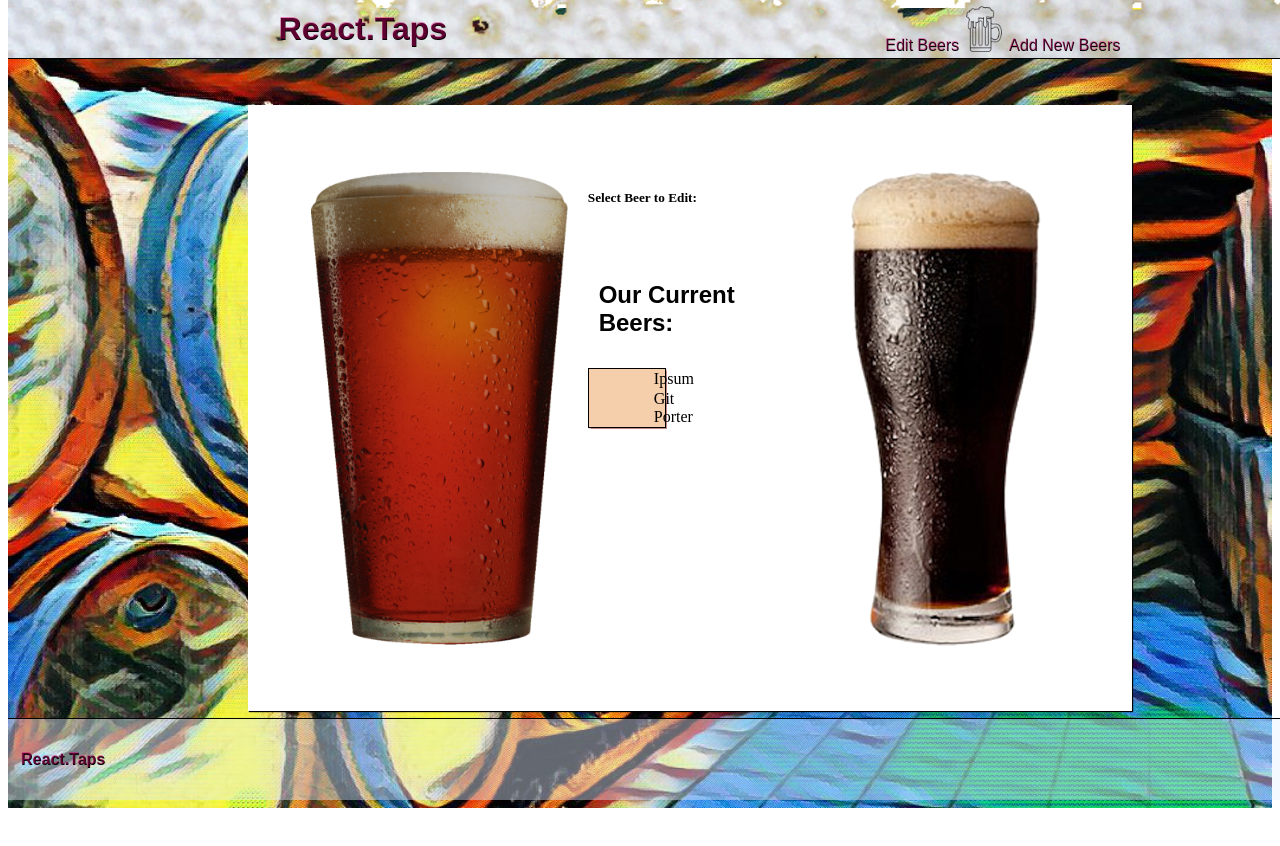
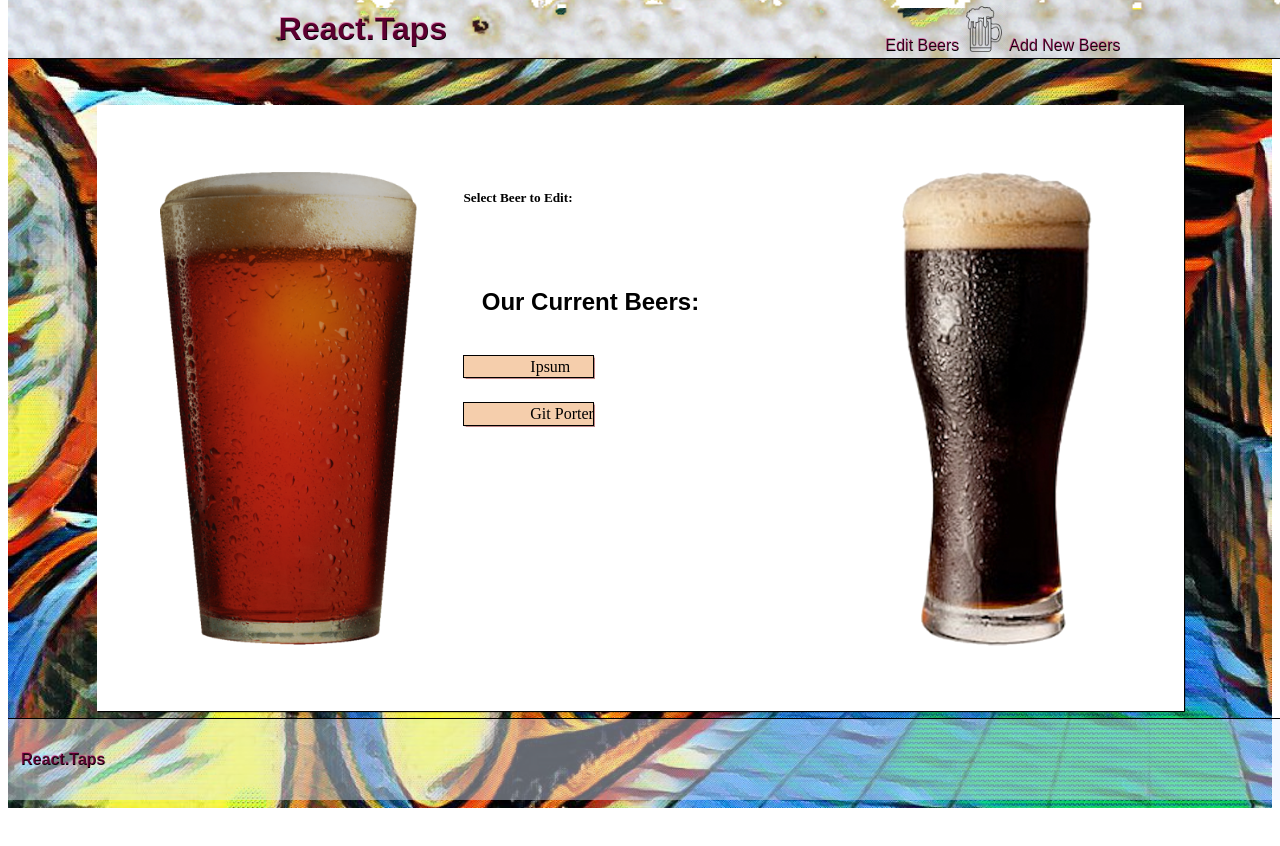
Before and after one commit to k3vnb/react_taproom, a React app: page /#/edit in a window 1280 px wide. Shown: the top 846 px of the page. Built offline with nearby package versions, Linux system fonts and the light colour scheme.

Commit message:
make some style changes, include updated component tree

```diff
--- a/src/components/AddBeer.jsx
+++ b/src/components/AddBeer.jsx
@@ -1,6 +1,4 @@
 import React from 'react';
-
-import { Link } from 'react-router-dom';
 import PropTypes from 'prop-types';
 
 
@@ -10,13 +8,11 @@ function AddBeer(props) {
   let _brand = null;
   let _abv = null;
   let _price = null;
-  let _shows = null;
 
   function handleNewBeerFormSubmission(event) {
     event.preventDefault();
     console.log(_abv.value);
     props.onAddingNewBeerToList({title: _title.value, brand: _brand.value, abv: _abv.value, price: _price.value,  amount: 124});
-    // _show.className = 'showDiv';
     _title.value = '';
     _brand.value = '';
     _abv.value = '';
--- a/src/components/App.jsx
+++ b/src/components/App.jsx
@@ -22,7 +22,7 @@ class App extends React.Component {
           price: '$5.00',
           abv: '6.4%',
           amount: 32,
-          id: '0'
+          // id: '0'
         },
         '1' : {
           title: 'Git Porter',
@@ -30,7 +30,7 @@ class App extends React.Component {
           price: '$6.60',
           abv: '8.4%',
           amount: 29,
-          id: '1'
+          // id: '1'
         }
       },
       selectedBeer: null
@@ -69,9 +69,9 @@ class App extends React.Component {
       justifyContent: 'space-between',
       backgroundColor: 'white',
       height: '60%',
-      width: '60%',
+      width: '76%',
+      minWidth: '600px',
       padding: '5%',
-      marginLeft: 100,
       boxShadow: '1px 1px 1px black',
     };
     return (
--- a/src/components/Beer.jsx
+++ b/src/components/Beer.jsx
@@ -3,6 +3,9 @@ import PropTypes from 'prop-types';
 
 
 function Beer(props) {
+  const cardStyle = {
+    width: 300
+  };
   const beerInformation =
     <div>
       <style jsx>{`
@@ -22,7 +25,7 @@ function Beer(props) {
       </ul>
     </div>;
   if (props.currentRouterPath === '/edit'){
-    return(<div onClick={() => {props.onBeerSelection(props.beerId);}}>{props.title}</div>
+    return(<div style={cardStyle} onClick={() => {props.onBeerSelection(props.beerId);}}>{props.title}</div>
     );
   } else {
     return (
--- a/src/components/BeerList.jsx
+++ b/src/components/BeerList.jsx
@@ -47,11 +47,11 @@ function BeerList(props) {
           }
           `}</style>
       <h2>Our Current Beers:</h2>
-      <div className='beer-card'>
       {Object.keys(props.beerList).map(function(beerId) {
         let beer = props.beerList[beerId];
 
-          return <div className='card-container-div'><Beer
+
+        return <div className='beer-card'><div className='card-container-div'><Beer
           title={beer.title}
           brand={beer.brand}
           price={beer.price}
@@ -61,10 +61,10 @@ function BeerList(props) {
           beerId={beerId}
           currentRouterPath={props.currentRouterPath}
           onBeerSelection={props.onBeerSelection}
-          /> </div>;
+        /> </div></div>;
 
       })}
-      </div>
+
     </div>
   );
 }
--- a/src/components/EditBeerList.jsx
+++ b/src/components/EditBeerList.jsx
@@ -38,7 +38,7 @@ function EditBeerList(props) {
 }
 
 EditBeerList.propTypes = {
-  beerList: PropTypes.array,
+  beerList: PropTypes.object,
   currentRouterPath: PropTypes.string.isRequired,
   onBeerSelection: PropTypes.func.isRequired,
   selectedBeer: PropTypes.string
```
Also changed, not shown: img/componenttreeReactTaps.jpg (added), src/assets/bubbles2.gif (added). Lines whose indentation alone changed are shown as unchanged.
